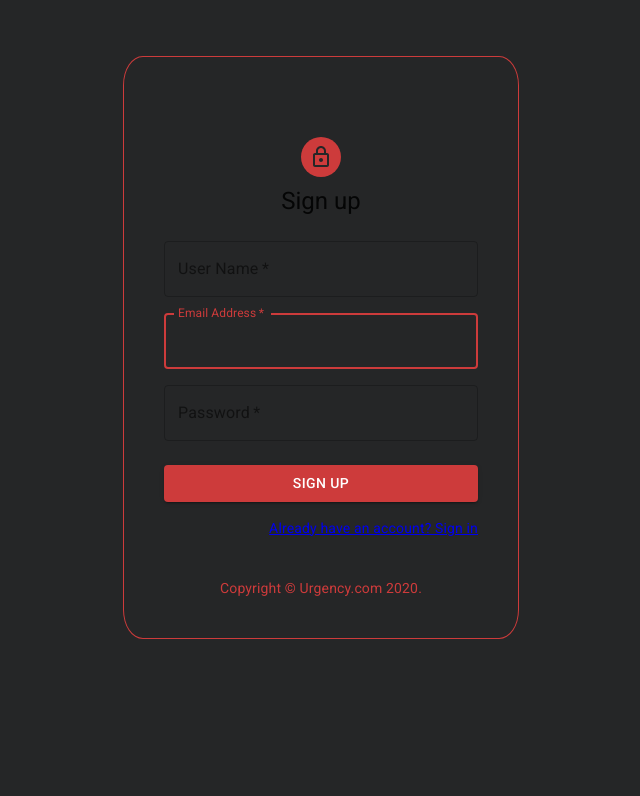
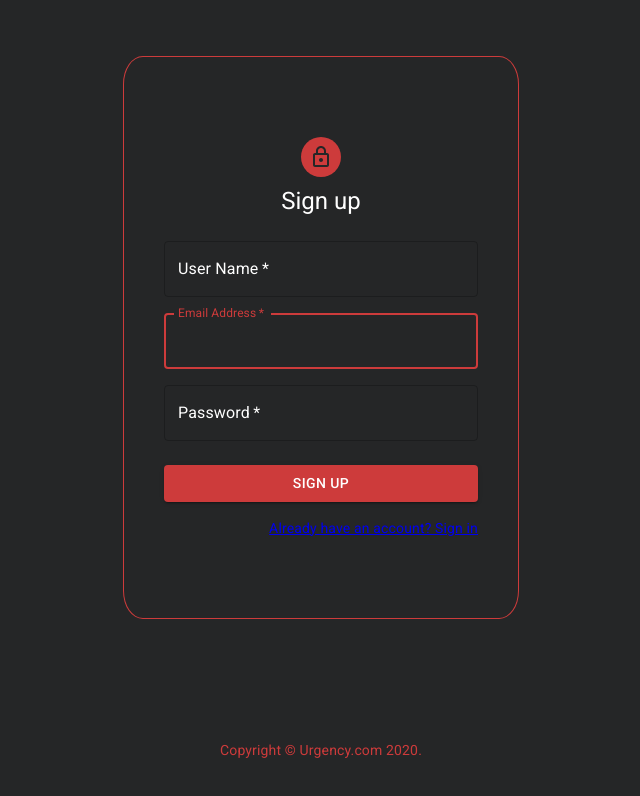
Before and after one commit to Jood80/urgency, a Next.js app: page /signUp in a window 1280 px wide. Shown: the top 796 px of the page, without its empty margins (319-959 px from the left). Built offline with nearby package versions, Linux system fonts and the light colour scheme.

Commit message:
style: update footer's position & font color

```diff
--- a/Theme/theme.js
+++ b/Theme/theme.js
@@ -3,6 +3,10 @@ import { red } from '@material-ui/core/colors'
 
 const theme = createMuiTheme({
   palette: {
+    text: {
+      primary: '#ffffff',
+      secondary: '#00000',
+    },
     primary: {
       // textPrimary:'EEF0F2',
       main: '#E2E2E2',
--- a/components/copyright.js
+++ b/components/copyright.js
@@ -2,6 +2,16 @@ import React from 'react'
 import { Typography, Link } from '@material-ui/core'
 
 const Copyrights = () => (
+  <div
+    style={{
+      position: 'fixed',
+      left: '0',
+      bottom: '5%',
+      width: '100%',
+      color: 'white',
+      textAlign: 'center',
+    }}
+  >
     <Typography variant="body2" color="secondary" align="center">
       {'Copyright © '}
       <Link color="inherit" href="https://material-ui.com/">
@@ -11,6 +21,7 @@ const Copyrights = () => (
       {'.'}
       <br />
     </Typography>
+  </div>
 )
 
 export default Copyrights
```
Lines whose indentation alone changed are shown as unchanged.
